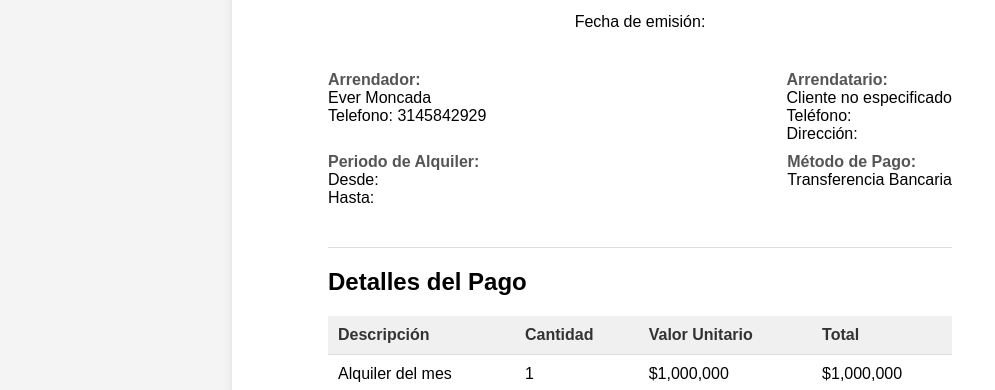
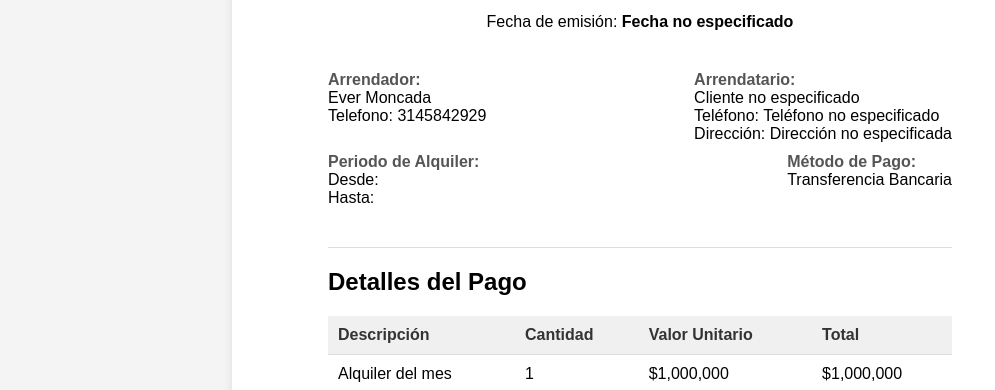
Before and after one commit to ever360/FacAlquiler, a plain HTML site: page index.html in a window 1280 px wide. Shown: the part 405-795 px from the top of the page, without its empty margins (0-995 px from the left). Drawn offline with nearby package versions, Linux system fonts and the light colour scheme.

Commit message:
Update index.html

```diff
--- a/index.html
+++ b/index.html
@@ -293,7 +293,13 @@
     <script>
         // Obtener los parámetros de la URL
         const params = new URLSearchParams(window.location.search);
+
+        // Asignar valores a los campos
+        document.getElementById("fechaPago").textContent = params.get('fechaPago') || "Fecha no especificado";
         document.getElementById("nombreArrendatario").textContent = params.get('cliente') || "Cliente no especificado";
+        document.getElementById("telefonoArrendatario").textContent = params.get('telefono') || "Teléfono no especificado";
+        document.getElementById("direccionArrendatario").textContent = params.get('direccion') || "Dirección no especificada";
+
 
         // Obtener los valores de los parámetros
         var boleto = params.has('boleto') ? params.get('boleto') : "boleto no especificado";
```
